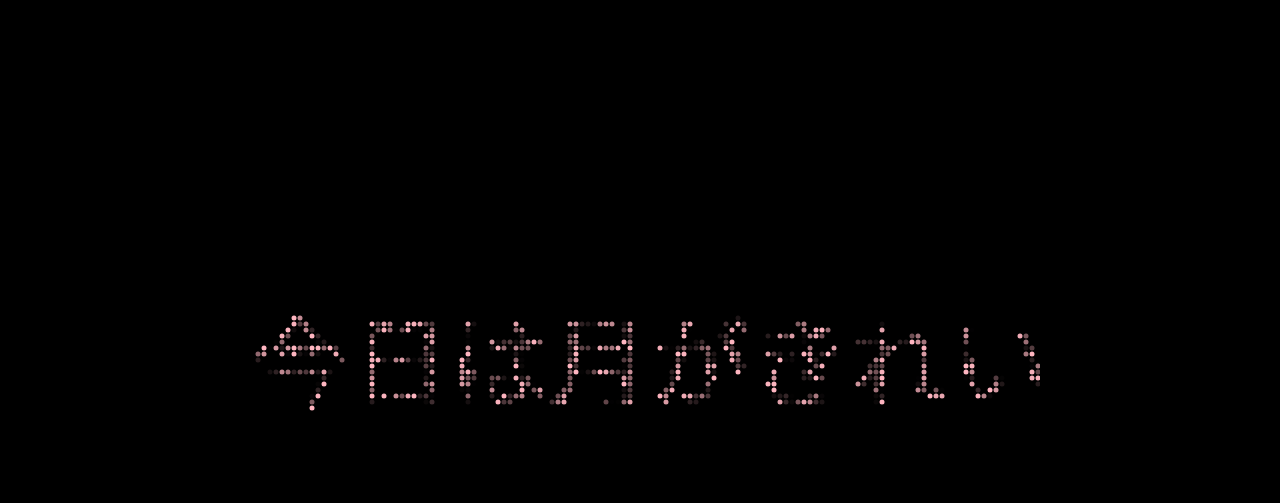
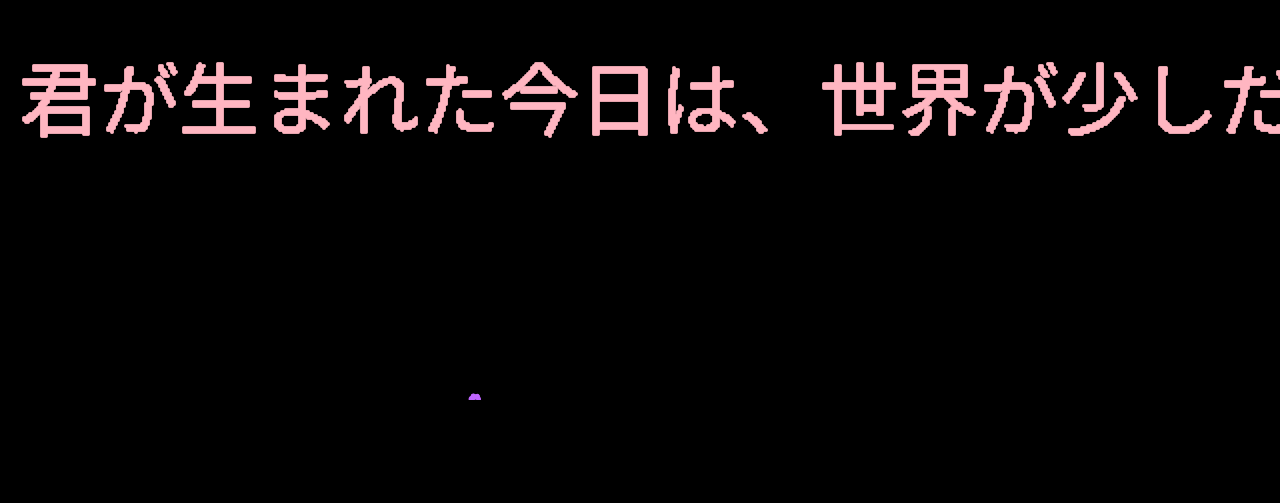
Before and after one commit to Agounut/led-peach-site, a plain HTML site: page index.html in a window 1280 px wide. Drawn offline with Linux system fonts and the light colour scheme.

Commit message:
index.html

```diff
--- a/index.html
+++ b/index.html
@@ -2,76 +2,133 @@
 <html lang="ja">
 <head>
   <meta charset="UTF-8">
-  <title>LED Peach Glow</title>
+  <title>Happy Birthday LED Pixel-by-Pixel</title>
   <style>
     html, body {
-      background-color: black;     /* พื้นหลังสีดำ */
       margin: 0;
+      background-color: black;
       height: 100%;
-      display: flex;
-      justify-content: center;
-      align-items: center;
+      overflow: hidden;
     }
     canvas {
-      image-rendering: pixelated;  /* ทำให้ดูเป็นจุดพิกเซล */
+      display: block;
+      image-rendering: pixelated;
     }
   </style>
 </head>
 <body>
-  <!-- พื้นที่แสดงไฟ LED -->
-  <canvas id="ledCanvas" width="800" height="200"></canvas>
+<canvas id="ledCanvas" width="1300" height="400"></canvas>
 
 <script>
-    // ✅ รอให้ DOM โหลดเสร็จก่อนเริ่มทำงาน
 window.onload = function () {
   const canvas = document.getElementById("ledCanvas");
   const ctx = canvas.getContext("2d");
 
-      const text = "今日は月がきれいですね。";   // ข้อความภาษาญี่ปุ่น
-      const fontSize = 100;
-      const spacing = 6;
+  const message = "君が生まれた今日は、世界が少しだけ優しくなった日だ。";
+  const fontSize = 80;
+  const spacing = 2;
+  ctx.font = `${fontSize}px sans-serif`;
+  ctx.fillStyle = "white";
+  ctx.fillText(message, 20, fontSize);
 
-      // ✅ ตั้งค่าฟอนต์และวาดข้อความ (เพื่อใช้เป็นต้นแบบจุด LED)
-      ctx.font = fontSize + "px sans-serif"; // sans-serif รองรับภาษาญี่ปุ่น
-      ctx.fillStyle = "white";               // วาดด้วยสีขาวให้เด่น
-      ctx.fillText(text, 10, fontSize);
+  const textData = ctx.getImageData(0, 0, canvas.width, canvas.height);
+  let dots = [];
 
-      // ✅ วาดเส้นขอบสีแดงช่วย debug ว่ามีการวาดจริงมั้ย
-      ctx.strokeStyle = "red";
-      ctx.lineWidth = 1;
-      ctx.strokeText(text, 10, fontSize);
-
-      // ✅ อ่านพิกเซลใน canvas
-      const imageData = ctx.getImageData(0, 0, canvas.width, canvas.height);
-      const dots = [];
-
-      // ✅ หาเฉพาะพิกเซลที่มีค่า alpha > 128 (คือมีตัวอักษร)
-      for (let y = 0; y < imageData.height; y += spacing) {
-        for (let x = 0; x < imageData.width; x += spacing) {
-          const i = (y * imageData.width + x) * 4;
-          if (imageData.data[i + 3] > 128) {
-            dots.push({x, y, phase: Math.random() * 2 * Math.PI});
+  for (let y = 0; y < textData.height; y += spacing) {
+    for (let x = 0; x < textData.width; x += spacing) {
+      const i = (y * textData.width + x) * 4;
+      if (textData.data[i + 3] > 128) {
+        dots.push({x, y, active: false});
       }
     }
   }
 
-      console.log("จำนวนจุด LED:", dots.length); // ✅ debug
+  dots = dots.sort(() => Math.random() - 0.5); // สุ่มลำดับจุด
+  let litCount = 0;
+  let finished = false;
 
-      // ✅ ฟังก์ชันวาด LED กระพริบ
-      function draw() {
-        ctx.clearRect(0, 0, canvas.width, canvas.height); // เคลียร์ทุกเฟรม
-        const t = Date.now() / 200;
-        for (const d of dots) {
-          const glow = Math.sin(t + d.phase) * 0.5 + 0.5; // ค่าความสว่าง (0-1)
-          ctx.fillStyle = `rgba(255, 182, 193, ${glow})`; // สีชมพูพีช + glow
+  // 🎆 Fireworks
+  let fireworks = [];
+  function createFirework() {
+    const x = Math.random() * canvas.width;
+    const y = canvas.height;
+    const color = `hsl(${Math.random() * 360}, 100%, 70%)`;
+    const particles = [];
+    for (let i = 0; i < 40; i++) {
+      const angle = Math.random() * 2 * Math.PI;
+      const speed = Math.random() * 3 + 2;
+      particles.push({
+        x: x,
+        y: y,
+        vx: Math.cos(angle) * speed,
+        vy: Math.sin(angle) * speed,
+        alpha: 1,
+        color: color
+      });
+    }
+    fireworks.push(particles);
+  }
+
+  setInterval(() => { if (finished) createFirework(); }, 1000);
+
+  function updateFireworks() {
+    for (const fw of fireworks) {
+      for (const p of fw) {
+        p.x += p.vx;
+        p.y += p.vy;
+        p.vy += 0.05;
+        p.alpha *= 0.96;
+      }
+    }
+    fireworks = fireworks.filter(fw => fw.some(p => p.alpha > 0.1));
+  }
+
+  function drawFireworks() {
+    for (const fw of fireworks) {
+      for (const p of fw) {
         ctx.beginPath();
-          ctx.arc(d.x, d.y, 2.5, 0, Math.PI * 2);         // วาดจุดวงกลม
+        ctx.arc(p.x, p.y, 2, 0, Math.PI * 2);
+        ctx.fillStyle = p.color.replace(")", `, ${p.alpha})`).replace("hsl", "hsla");
         ctx.fill();
       }
-        requestAnimationFrame(draw); // วาดซ้ำเรื่อย ๆ แบบ smooth
+    }
   }
 
-      draw(); // ✅ เริ่มแสดงผล LED!
+  function draw() {
+    ctx.fillStyle = "black";
+    ctx.fillRect(0, 0, canvas.width, canvas.height);
+
+    // ติดไฟทีละพิกเซล
+    if (litCount < dots.length) {
+      for (let i = 0; i < 20; i++) {
+        if (litCount < dots.length) {
+          dots[litCount].active = true;
+          litCount++;
+        }
+      }
+    } else {
+      finished = true;
+    }
+
+    // วาดจุดที่ติดแล้ว
+    for (const d of dots) {
+      if (d.active) {
+        ctx.fillStyle = "#FFB6C1";
+        ctx.beginPath();
+        ctx.arc(d.x, d.y + 50, 2, 0, Math.PI * 2); // เลื่อนลงนิดเดียวพอดี
+        ctx.fill();
+      }
+    }
+
+    if (finished) {
+      updateFireworks();
+      drawFireworks();
+    }
+
+    requestAnimationFrame(draw);
+  }
+
+  draw();
 };
 </script>
 </body>
```
Lines whose indentation alone changed are shown as unchanged.
